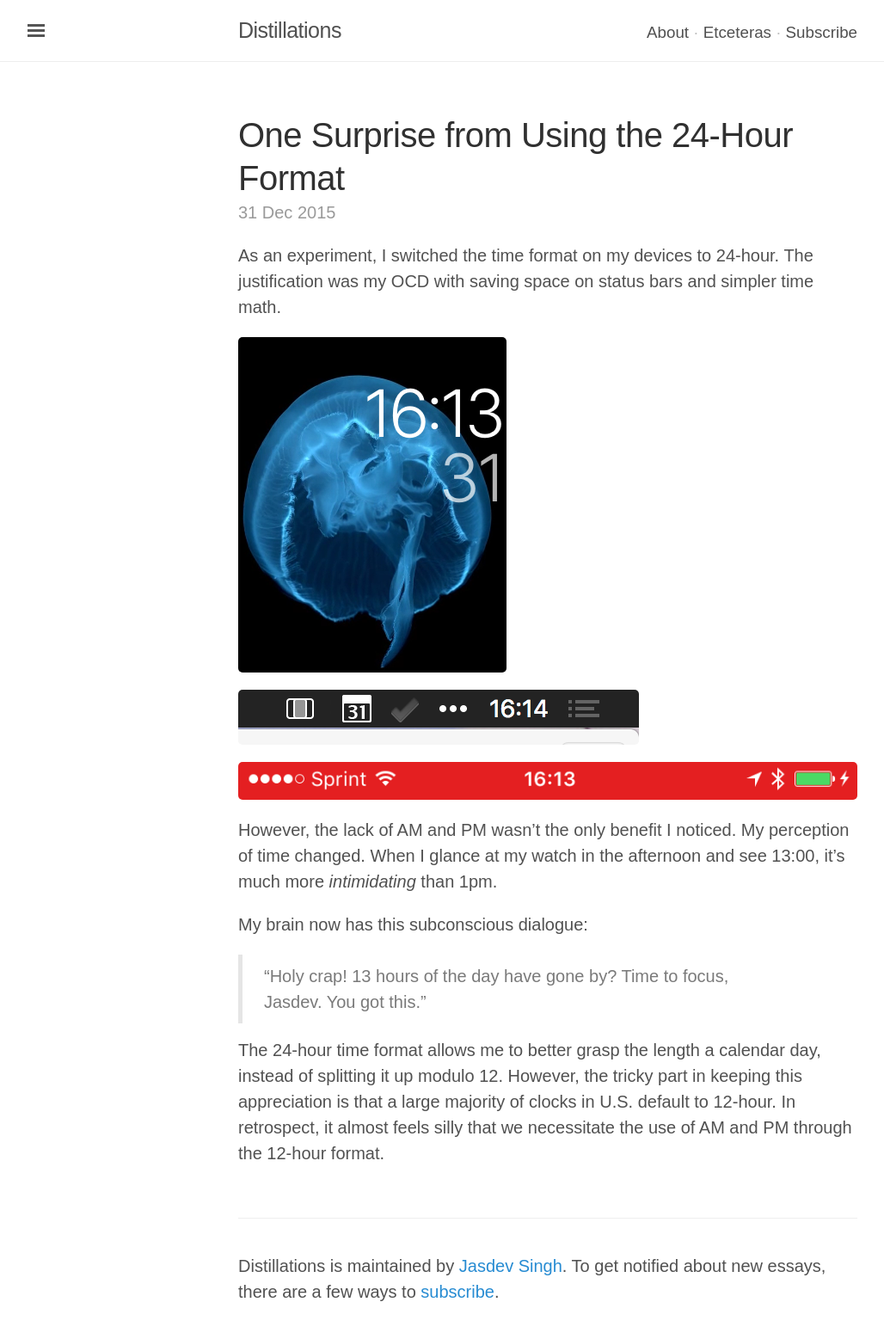
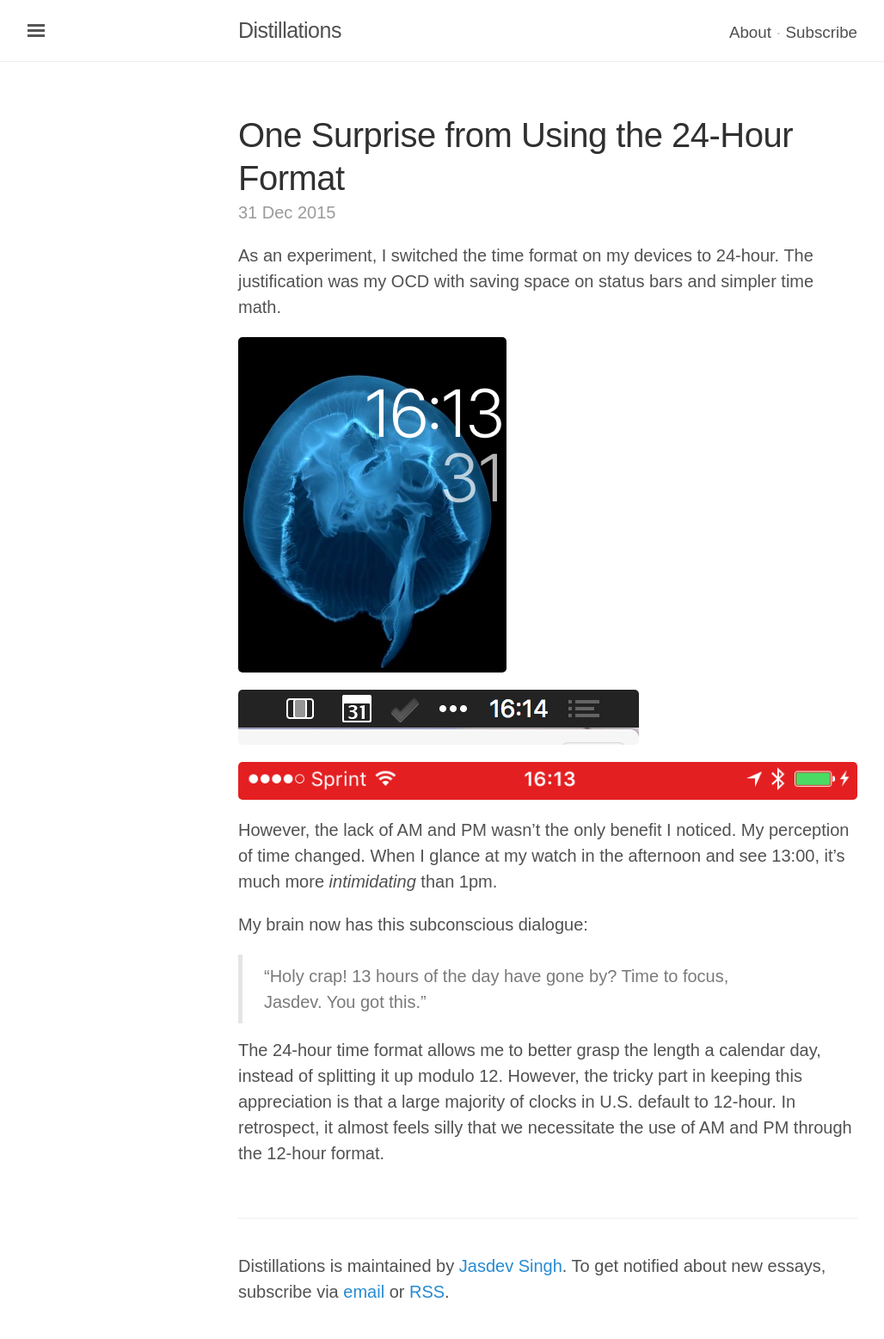
Before and after one commit to rvsrvs/jasdev.github.io, a Jekyll site: the page built from _posts/2015-12-31-24-hour-time.md, in a window 1280 px wide. Shown: the whole page at 86% size, without its empty margins (3-1031 px from the left). Built offline with Jekyll 4.4.1, drawn with Linux system fonts in a browser that asks for light colours; some web fonts are replaced.

Commit message:
Feedback from checkin

```diff
--- a/_layouts/default.html
+++ b/_layouts/default.html
@@ -12,7 +12,7 @@
         <div class="container">
           <h3 class="masthead-title">
             <a href="{{ "/" | relative_url }}" title="Home">{{ site.title }}</a>
-            <small><a href="/about">About</a> &middot; <a href="/etceteras">Etceteras</a> &middot; <a href="/subscribe">Subscribe</a></small>
+            <small><a href="/about">About</a> &middot; <a href="https://buttondown.email/distillations">Subscribe</a></small>
           </h3>
         </div>
       </div>
--- a/_layouts/post.html
+++ b/_layouts/post.html
@@ -10,5 +10,5 @@ layout: default
 
 <div class="related">
   Distillations is maintained by <a href="/about">Jasdev Singh</a>. To get notified about new essays,
-  there are a few ways to <a href="/subscribe">subscribe</a>.
+  subscribe via <a href="https://buttondown.email/distillations">email</a> or <a href="/atom.xml">RSS</a>.
 </div>
```
Also changed, not shown: about.md (+1 -0 lines), subscribe.md (deleted, +0 -11 lines).
